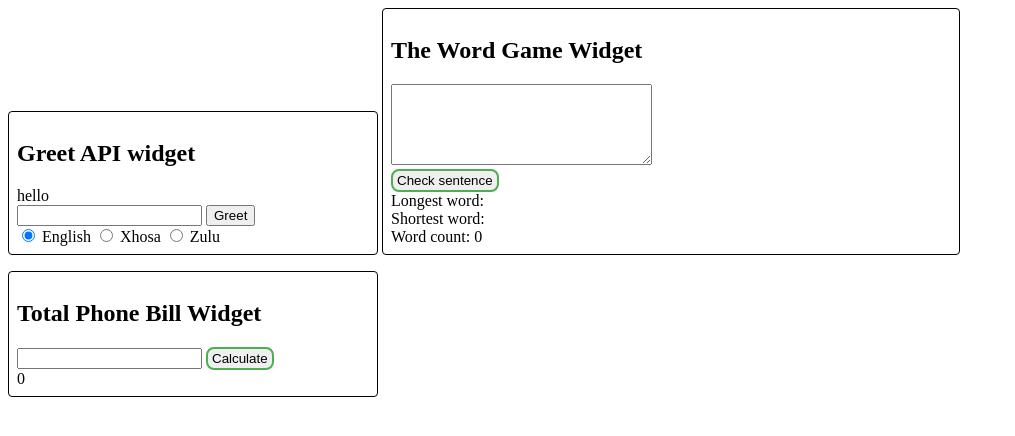
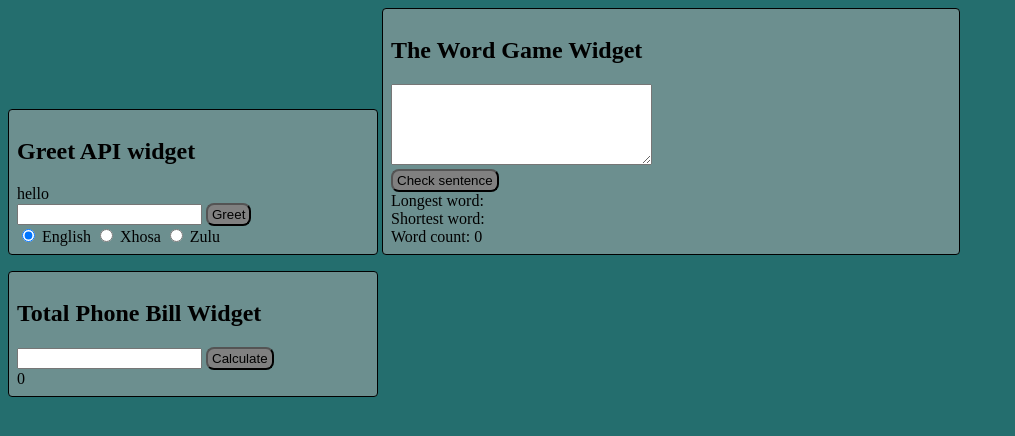
Before and after one commit to Neva2023/creating-api, a website: page public/index.html in a window 1280 px wide. Shown: the whole page, without its empty margins (0-1015 px from the left). Drawn offline with nearby package versions, Linux system fonts and the light colour scheme.

Commit message:
last commit

```diff
--- a/public/style.css
+++ b/public/style.css
@@ -1,9 +1,9 @@
 body {
-    background-color: C7CCDB;
+    background-color: rgb(36, 110, 110);
   }
 
   .greet {
-    background-color: F7C59F;
+    background-color: rgb(108, 143, 143);
     border: 1px solid;
     margin-bottom: 1em;
     padding: 1em;
@@ -15,7 +15,7 @@ body {
   }
 
   .wordgame {
-    background-color:F7C59F;
+    background-color:rgb(108, 143, 143);
     border: 1px solid;
     margin-bottom: 1em;
     padding: 1em;
@@ -38,13 +38,19 @@ body {
     border-radius: 0.25em;
     display: inline-block;
     padding: 0.5em;
-    background-color: F7C59F;
+    background-color: rgb(108, 143, 143);
 }
 
 button {
-  background-color: 2A324B;
+  background-color: grey;
   padding: 2px 4px;
   text-align: center;
-  border: 2px solid #4CAF50; /* Green */
   border-radius: 8px;
 }
+
+.button {
+  background-color: grey;
+  padding: 2px 4px;
+  text-align: center;
+  border-radius: 8px;
+}
```
